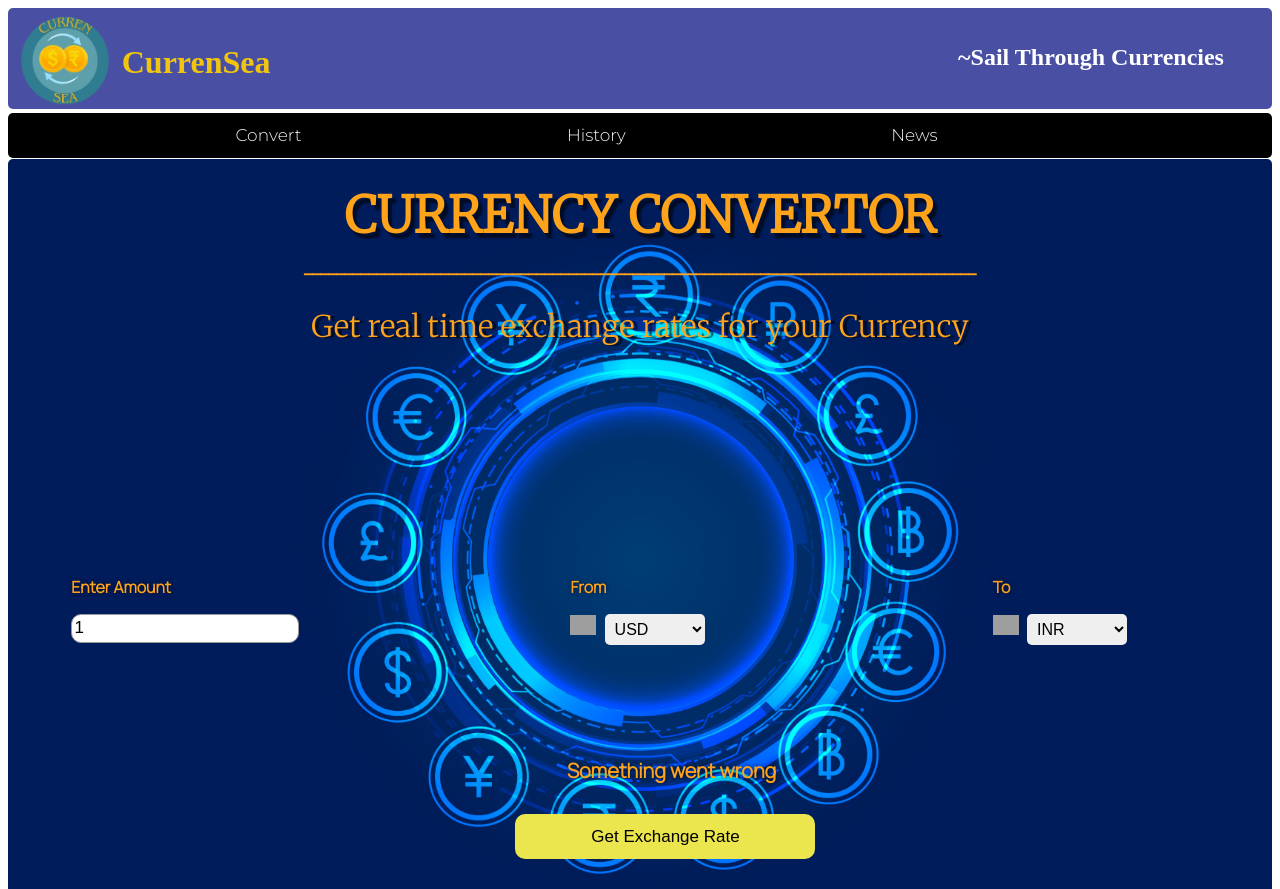
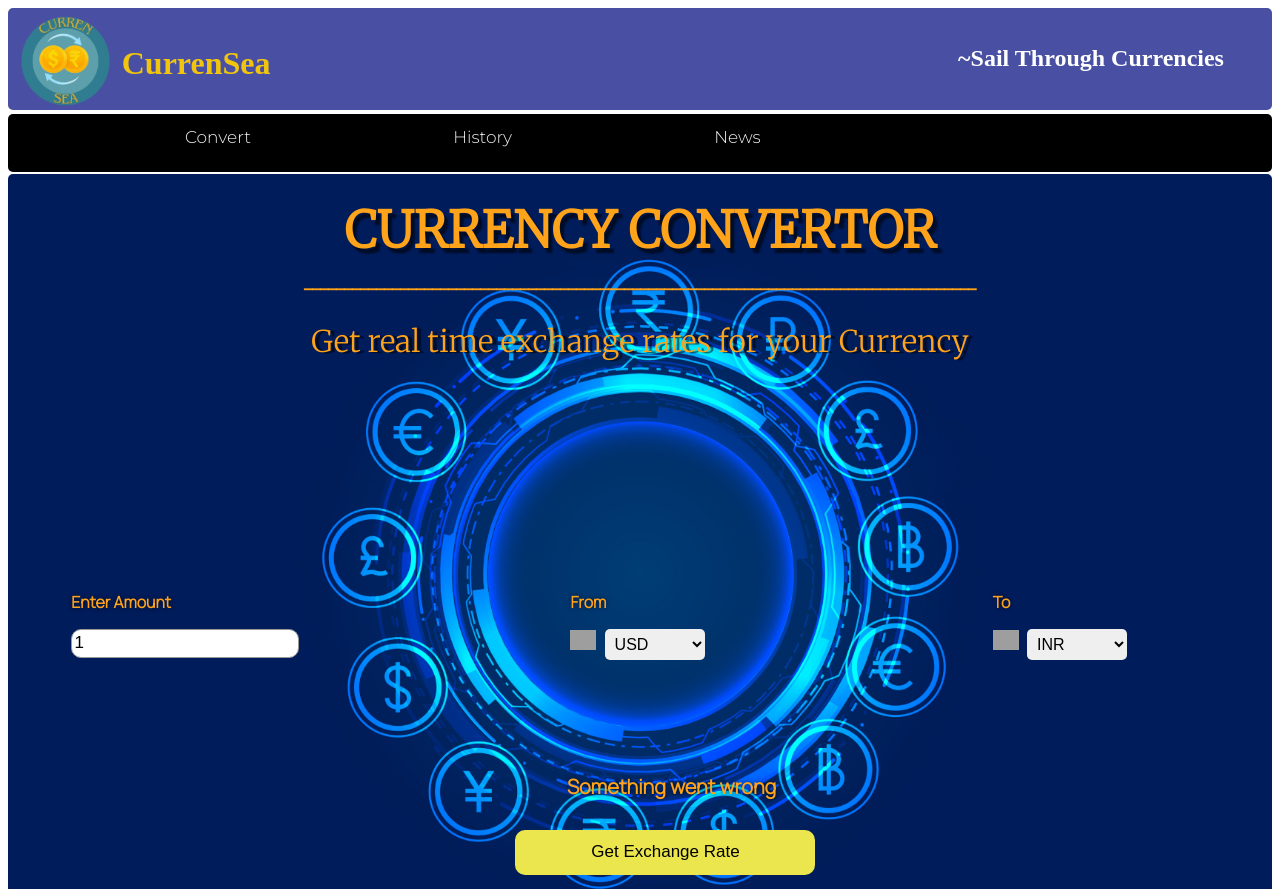
Before and after one commit to singhalharsh1611/CurrenSea, a plain HTML site: page index.html in a window 1280 px wide. Shown: the top 889 px of the page. Drawn offline with Linux system fonts and the light colour scheme; no server answers; grey boxes are pictures that could not be loaded; a web font is replaced by a local one.

Commit message:
Update style.css

```diff
--- a/style.css
+++ b/style.css
@@ -1,6 +1,6 @@
 
 #logo{
-    width: 9%
+    width: 9vw;
 }
 #website-name{
     margin-top: -6.5%;
@@ -12,6 +12,7 @@
 .topdiv{
     background-color: #4950a3;
     border-radius: 5px;
+    height:8vw;
 
 }
 #tagline{
@@ -23,17 +24,18 @@
 }
 .topnav {
     background-color: #000;
-    overflow: hidden;
+    /* overflow: hidden; */
     margin-top: 0.3%;
     border-radius: 5px;
+    height: 7.2vh;
   }
 
   .topnav a {
     float: left;
     color: #f2f2f2;
     text-align: center;
-    margin-left: 15%;
-    padding: 1% 3%;
+    margin-left: 12%;
+    padding: 1% 2%;
     text-decoration: none;
     font-size: 17px;
     font-family: 'Montserrat', sans-serif;
@@ -50,7 +52,7 @@
     background-size: cover;
     background-position: center;
     height: 100vh;
-    margin-top: -3.9%;
+    margin-top: -3.8%;
     border-radius: 5px;
 }
 #c-c{
@@ -85,6 +87,7 @@ footer{
     padding-bottom: 3%;
     background-color: #333333;
     text-align: center;
+    line-height: 5px;
     font-family: 'Open Sans',sans-serif;
     font-size: 12px;
     border-radius: 0px 0px 5px 5px;
```
